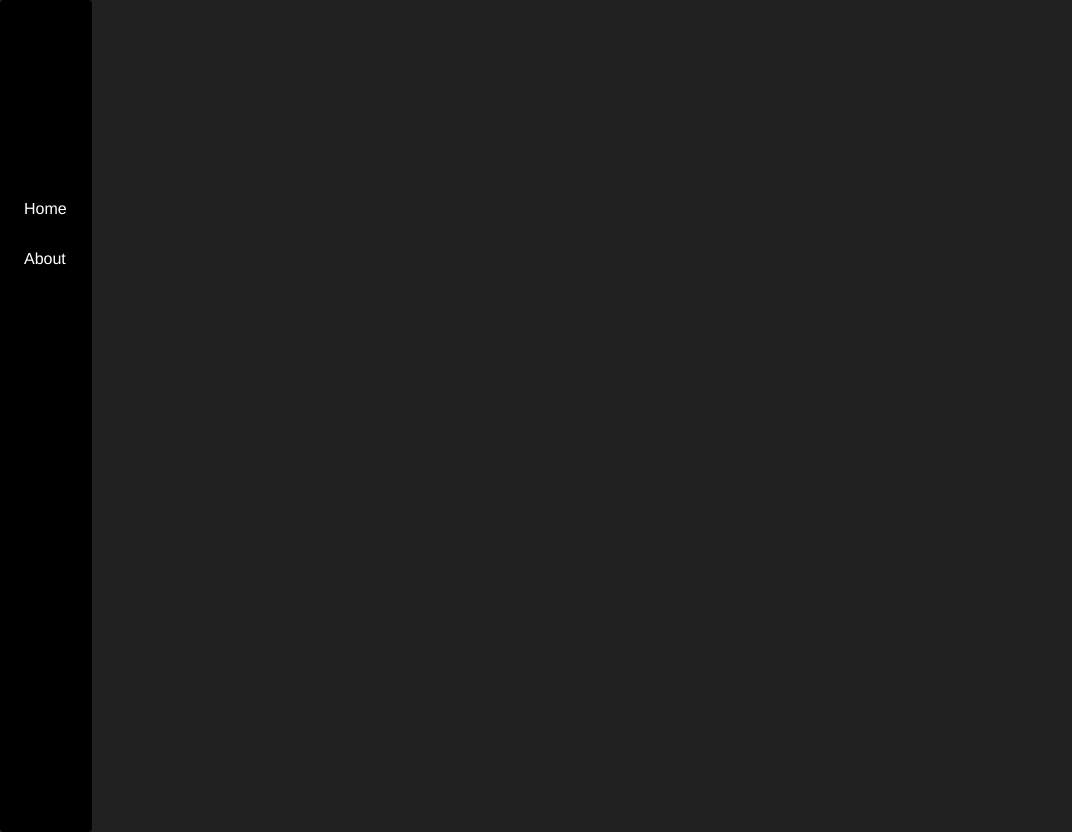
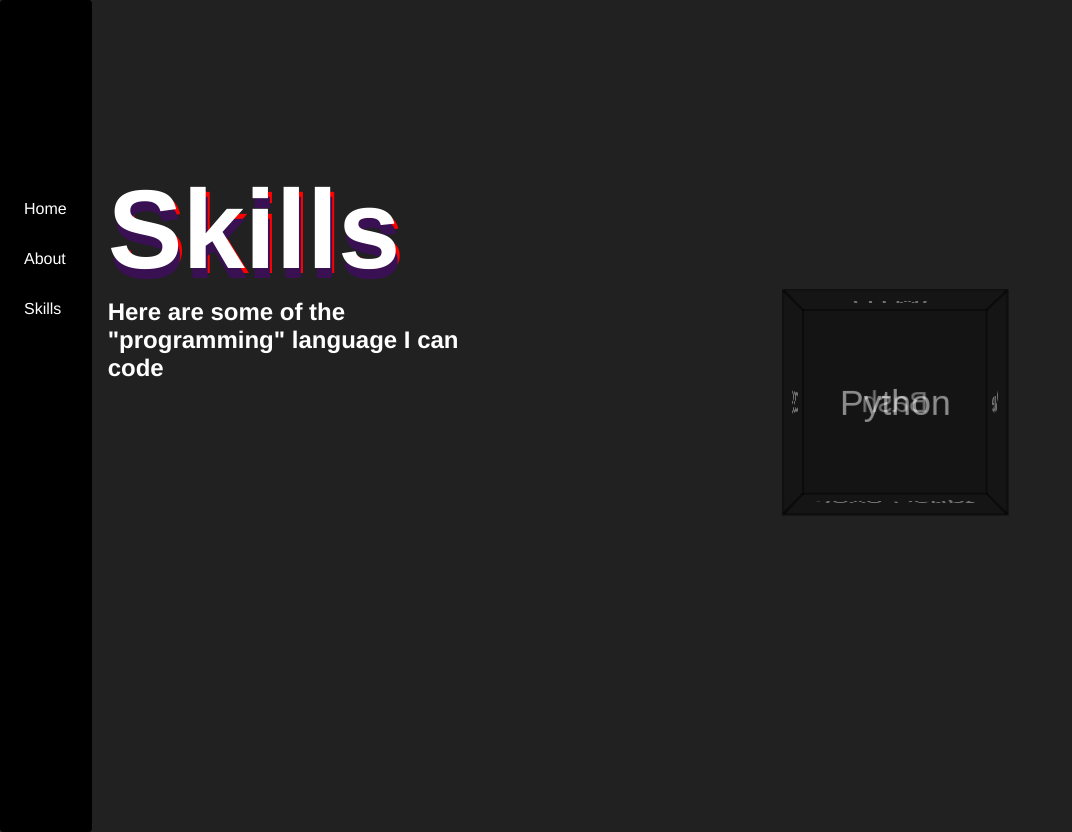
Before and after one commit to Blize/portfolio-simple, a Vue app: page /skills in a window 1280 px wide. Before the commit this address had no page. Shown: the whole page, without its empty margins (0-1072 px from the left). Built offline with nearby package versions, Linux system fonts and the light colour scheme.

Commit message:
update(new file): Skills file added

```diff
--- a/src/components/Header.vue
+++ b/src/components/Header.vue
@@ -2,6 +2,7 @@
   <nav>
     <router-link to="/" class="direction">Home</router-link>
     <router-link to="/about" class="direction">About</router-link>
+    <router-link to="/skills" class="direction">Skills</router-link>
   </nav>
 </template>
 
--- a/src/router/index.ts
+++ b/src/router/index.ts
@@ -1,6 +1,7 @@
 import { createRouter, createWebHistory, RouteRecordRaw } from "vue-router";
 import HomeView from "../views/HomeView.vue";
 import AboutView from "../views/AboutView.vue";
+import SkillsView from "../views/SkillsView.vue";
 
 const routes: Array<RouteRecordRaw> = [
   {
@@ -13,6 +14,11 @@ const routes: Array<RouteRecordRaw> = [
     name: "about",
     component: AboutView,
   },
+  {
+    path: "/skills",
+    name: "skills",
+    component: SkillsView,
+  },
 ];
 
 const router = createRouter({
--- a/src/views/HomeView.vue
+++ b/src/views/HomeView.vue
@@ -28,7 +28,6 @@ export default defineComponent({
 }
 h1 {
   font-size: 7rem;
-
   margin-bottom: -1rem;
 }
 .color {
--- /dev/null
+++ b/src/views/SkillsView.vue
@@ -0,0 +1,104 @@
+<template>
+  <div class="home">
+    <h1 class="color">Skills</h1>
+    <h2>Here are some of the "programming" language I can code</h2>
+  </div>
+  <div class="container">
+    <div class="cube">
+      <div class="face top">HTML</div>
+      <div class="face bottom">Java Script</div>
+      <div class="face left">CSS</div>
+      <div class="face right">Vue</div>
+      <div class="face front">Python</div>
+      <div class="face back">Bash</div>
+    </div>
+  </div>
+</template>
+
+<script>
+export default {
+  name: "Skills",
+};
+</script>
+
+<style scoped>
+.home {
+  display: flex;
+  align-items: flex-start;
+  justify-content: flex-start;
+  flex-direction: column;
+  margin: 7% 0 0 1rem;
+  text-align: left;
+}
+h1 {
+  font-size: 7rem;
+  margin-bottom: -1rem;
+}
+.color {
+  text-shadow: 2px 10px #391153, 4px 5px #ff0000;
+}
+.container {
+  width: 100%;
+  height: 100%;
+  perspective: 1000px;
+  display: flex;
+  align-items: center;
+  justify-content: center;
+}
+
+@keyframes turn {
+  0% {
+    transform: rotate3d(1, 0, 0, 0deg);
+  }
+
+  50% {
+    transform: rotate3d(0, 1, 1, 180deg);
+  }
+
+  100% {
+    transform: rotate3d(1, 1, 1, 360deg);
+  }
+}
+
+.face {
+  width: 200px;
+  height: 200px;
+  background: rgba(000, 000, 000, 0.4);
+  border: 2px solid black;
+  position: absolute;
+  opacity: 0.5;
+  display: flex;
+  align-items: center;
+  justify-content: center;
+  font-family: Arial, sans-serif;
+  font-size: 2rem;
+}
+.cube {
+  position: relative;
+  width: 200px;
+  height: 200px;
+  transform-style: preserve-3d;
+  transform: rotate3d(1, 1, 0, 45deg);
+  animation: turn 5s linear infinite;
+}
+.front {
+  transform: translateZ(100px);
+}
+.back {
+  transform: translateZ(-100px) rotateY(180deg);
+}
+.left {
+  transform: translateX(-100px) rotateY(-90deg);
+}
+
+.right {
+  transform: translateX(100px) rotateY(90deg);
+}
+.top {
+  transform: translateY(-100px) rotateX(90deg);
+}
+
+.bottom {
+  transform: translateY(100px) rotateX(-90deg);
+}
+</style>
```
